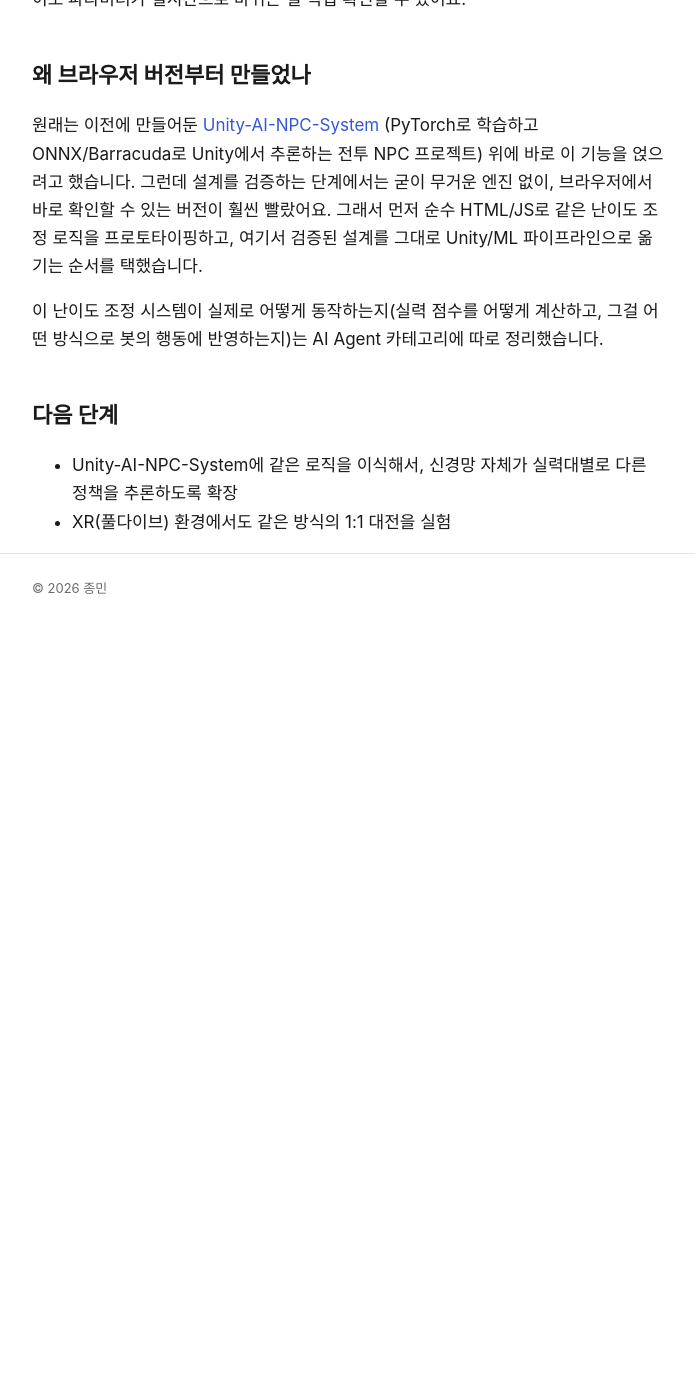
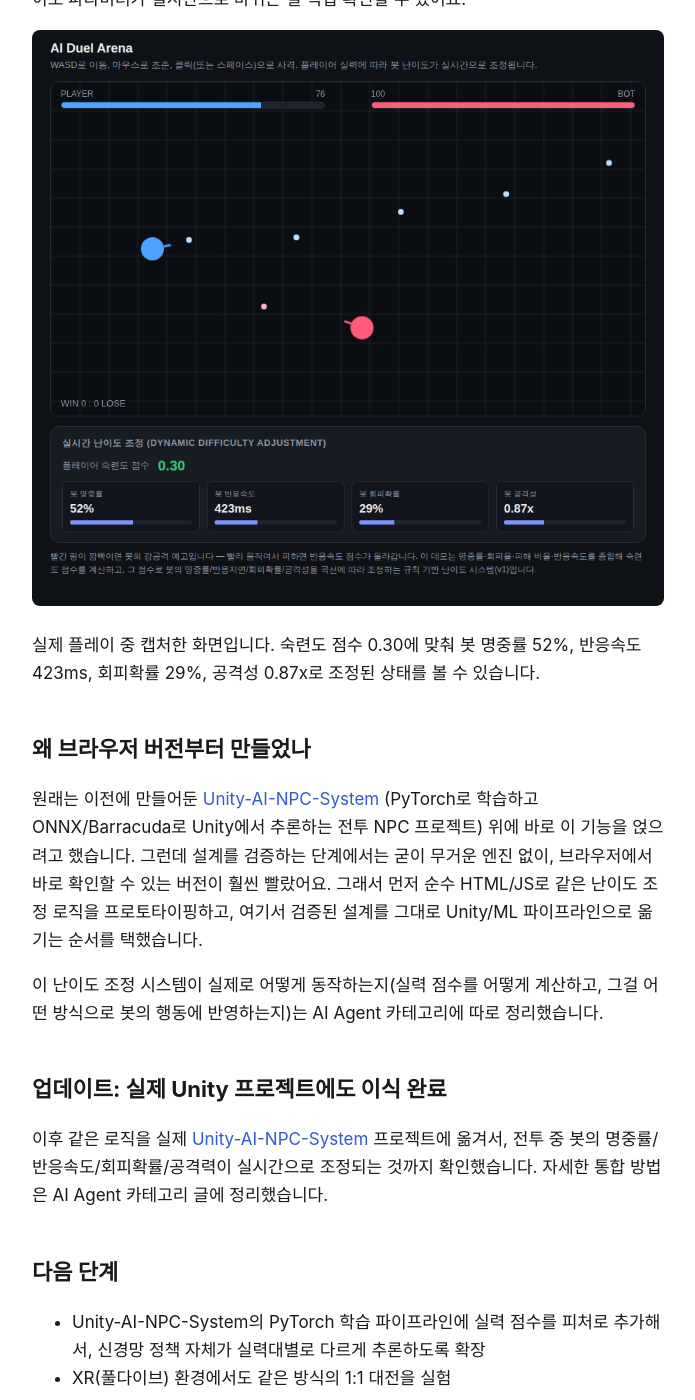
Before and after one commit to Lezo-Jong/my-blog, a Jekyll site: the page built from _posts/2026-08-28-ai-duel-arena-웹-프로토타입.md, in a window 1280 px wide and 1400 px high, scrolled down 1391 px. Shown: the whole window, without its empty margins (292-987 px from the left). Built offline with Jekyll 4.4.1, drawn with Linux system fonts in a browser that asks for light colours; before the commit the page ends 2014 px from its top, so only the background shows below that.

Commit message:
재수정

```diff
--- a/_posts/2026-08-28-ai-duel-arena-웹-프로토타입.md
+++ b/_posts/2026-08-28-ai-duel-arena-웹-프로토타입.md
@@ -14,13 +14,21 @@ categories: [game]
 
 WASD로 이동, 마우스로 조준, 클릭(또는 스페이스)으로 사격합니다. 봇이 빨간 링으로 강공격을 예고할 때 빠르게 피하면 반응속도 점수가 올라갑니다. 화면 아래 패널에서 봇의 난이도 파라미터가 실시간으로 바뀌는 걸 직접 확인할 수 있어요.
 
+![AI Duel Arena 플레이 화면 — 실시간 숙련도 점수와 난이도 파라미터가 표시된 모습]({{ '/assets/img/duel-arena-screenshot.png' | relative_url }})
+
+실제 플레이 중 캡처한 화면입니다. 숙련도 점수 0.30에 맞춰 봇 명중률 52%, 반응속도 423ms, 회피확률 29%, 공격성 0.87x로 조정된 상태를 볼 수 있습니다.
+
 ## 왜 브라우저 버전부터 만들었나
 
 원래는 이전에 만들어둔 [Unity-AI-NPC-System](https://github.com/Lezo-Jong/Unity-AI-NPC-System) (PyTorch로 학습하고 ONNX/Barracuda로 Unity에서 추론하는 전투 NPC 프로젝트) 위에 바로 이 기능을 얹으려고 했습니다. 그런데 설계를 검증하는 단계에서는 굳이 무거운 엔진 없이, 브라우저에서 바로 확인할 수 있는 버전이 훨씬 빨랐어요. 그래서 먼저 순수 HTML/JS로 같은 난이도 조정 로직을 프로토타이핑하고, 여기서 검증된 설계를 그대로 Unity/ML 파이프라인으로 옮기는 순서를 택했습니다.
 
 이 난이도 조정 시스템이 실제로 어떻게 동작하는지(실력 점수를 어떻게 계산하고, 그걸 어떤 방식으로 봇의 행동에 반영하는지)는 AI Agent 카테고리에 따로 정리했습니다.
 
+## 업데이트: 실제 Unity 프로젝트에도 이식 완료
+
+이후 같은 로직을 실제 [Unity-AI-NPC-System](https://github.com/Lezo-Jong/Unity-AI-NPC-System) 프로젝트에 옮겨서, 전투 중 봇의 명중률/반응속도/회피확률/공격력이 실시간으로 조정되는 것까지 확인했습니다. 자세한 통합 방법은 AI Agent 카테고리 글에 정리했습니다.
+
 ## 다음 단계
 
-- Unity-AI-NPC-System에 같은 로직을 이식해서, 신경망 자체가 실력대별로 다른 정책을 추론하도록 확장
+- Unity-AI-NPC-System의 PyTorch 학습 파이프라인에 실력 점수를 피처로 추가해서, 신경망 정책 자체가 실력대별로 다르게 추론하도록 확장
 - XR(풀다이브) 환경에서도 같은 방식의 1:1 대전을 실험
```
Also changed, not shown: _posts/2026-08-28-실력-기반-난이도-조정-시스템-설계.md (deleted, +0 -45 lines), _posts/2026-08-28-실력-기반-난이도-조정-시스템-설계_1.md (added, +65 -0 lines), assets/img/dda-inspector-1.png (added), assets/img/dda-inspector-2.png (added), assets/img/duel-arena-screenshot.png (added), assets/img/enemyai-inspector-1.png (added), assets/img/enemyai-inspector-2.png (added).
